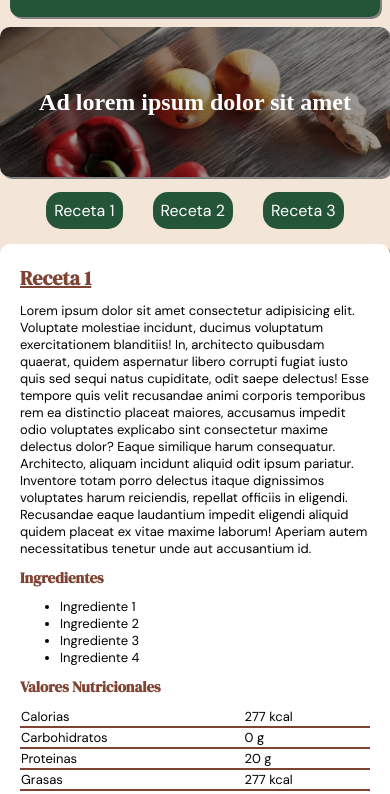
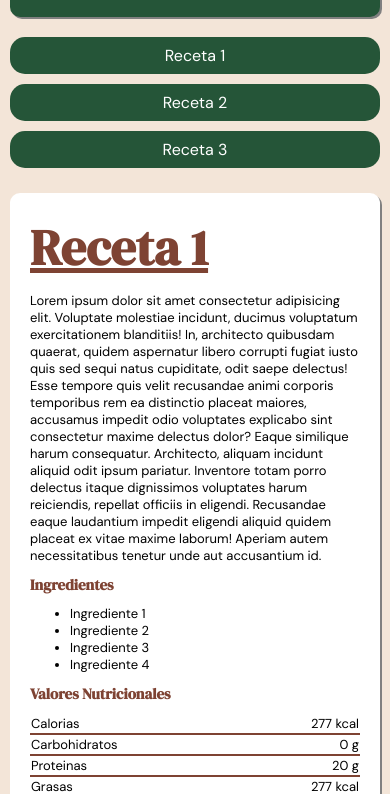
Before and after one commit to Luicarlozano/ProyectoRecetas, a plain HTML site: page index.html in a window 390 px wide. Shown: the part 54-848 px from the top of the page. Drawn offline with Linux system fonts and the light colour scheme.

Commit message:
add web responsive in inicial proyect

```diff
--- a/css/style.css
+++ b/css/style.css
@@ -20,6 +20,7 @@ header {
   margin: 10px;
   box-shadow: 2px 2px gray;
 }
+
 
 #envia {
   list-style: none;
@@ -72,6 +73,7 @@ nav #navegacion {
   justify-content: center;
   gap: 30px;
   color: white;
+  text-align: center;
 }
 
 .navli {
@@ -137,3 +139,33 @@ footer p {
     color: white;
     font: 0.8em sans-serif;
 }
+
+@media screen and (max-width:600px ) {
+
+  main{
+    gap:5px;
+  }
+
+#titulo1{
+  display: none;
+}
+
+nav #navegacion{
+  flex-direction: column;
+  gap:10px;
+  margin: 10px;
+}
+
+.contenedor {
+  margin: 10px;
+}
+
+.contenedor h2{
+  font-size: 50px;
+}
+
+.contenedor table tr td:nth-of-type(2){
+  text-align: right;
+}
+
+}
--- a/index.html
+++ b/index.html
@@ -24,13 +24,13 @@
       </section>
       <nav>
         <ul id="navegacion">
-          <li class="navli"><a href="#">Receta 1</a></li>
-          <li class="navli"><a href="#">Receta 2</a></li>
-          <li class="navli"><a href="#">Receta 3</a></li>
+          <li class="navli"><a href="#Receta_1">Receta 1</a></li>
+          <li class="navli"><a href="#Receta_2">Receta 2</a></li>
+          <li class="navli"><a href="#Receta_3">Receta 3</a></li>
         </ul>
       </nav>
 
-      <section class="contenedor">
+      <section id="Receta_1" class="contenedor">
         <h2>Receta 1</h2>
         <p>
           Lorem ipsum dolor sit amet consectetur adipisicing elit. Voluptate
@@ -78,7 +78,7 @@
         </table>
       </section>
 
-      <section class="contenedor">
+      <section id="Receta_2" class="contenedor">
         <h2>Receta 2</h2>
         <p>
           Lorem ipsum dolor sit amet consectetur adipisicing elit. Voluptate
@@ -126,7 +126,7 @@
         </table>
       </section>
 
-      <section class="contenedor">
+      <section id="Receta_3" class="contenedor">
         <h2>Receta 3</h2>
         <p>
           Lorem ipsum dolor sit amet consectetur adipisicing elit. Voluptate
```
